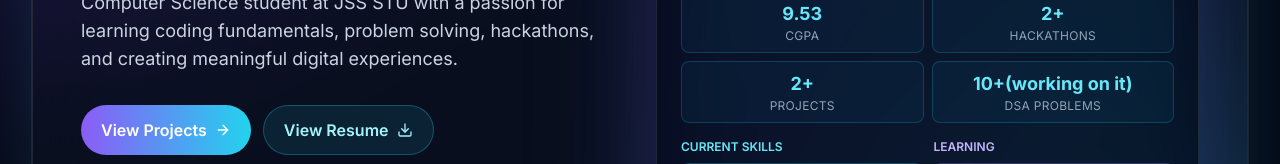
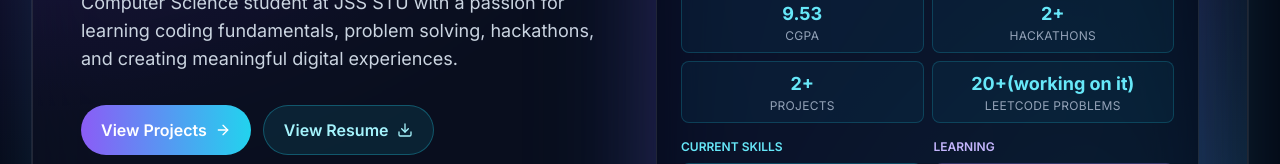
Before and after one commit to mailtobhanupriyan07/BHANUPRIYA-portfolio, a React (Vite) app: page / in a window 1280 px wide. Shown: the part 619-783 px from the top of the page. Built offline with nearby package versions, Linux system fonts and the light colour scheme; the HTML template or start-up script is replaced by a standard one.

Commit message:
Updated profile

```diff
--- a/src/App.jsx
+++ b/src/App.jsx
@@ -47,7 +47,7 @@ const stats = [
   { label: 'CGPA', value: '9.53' },
   { label: 'Hackathons', value: '2+' },
   { label: 'Projects', value: '2+' },
-  { label: 'DSA Problems', value: '10+(working on it)' },
+  { label: 'Leetcode Problems', value: '20+(working on it)' },
 ];
 
 const education = [
```
